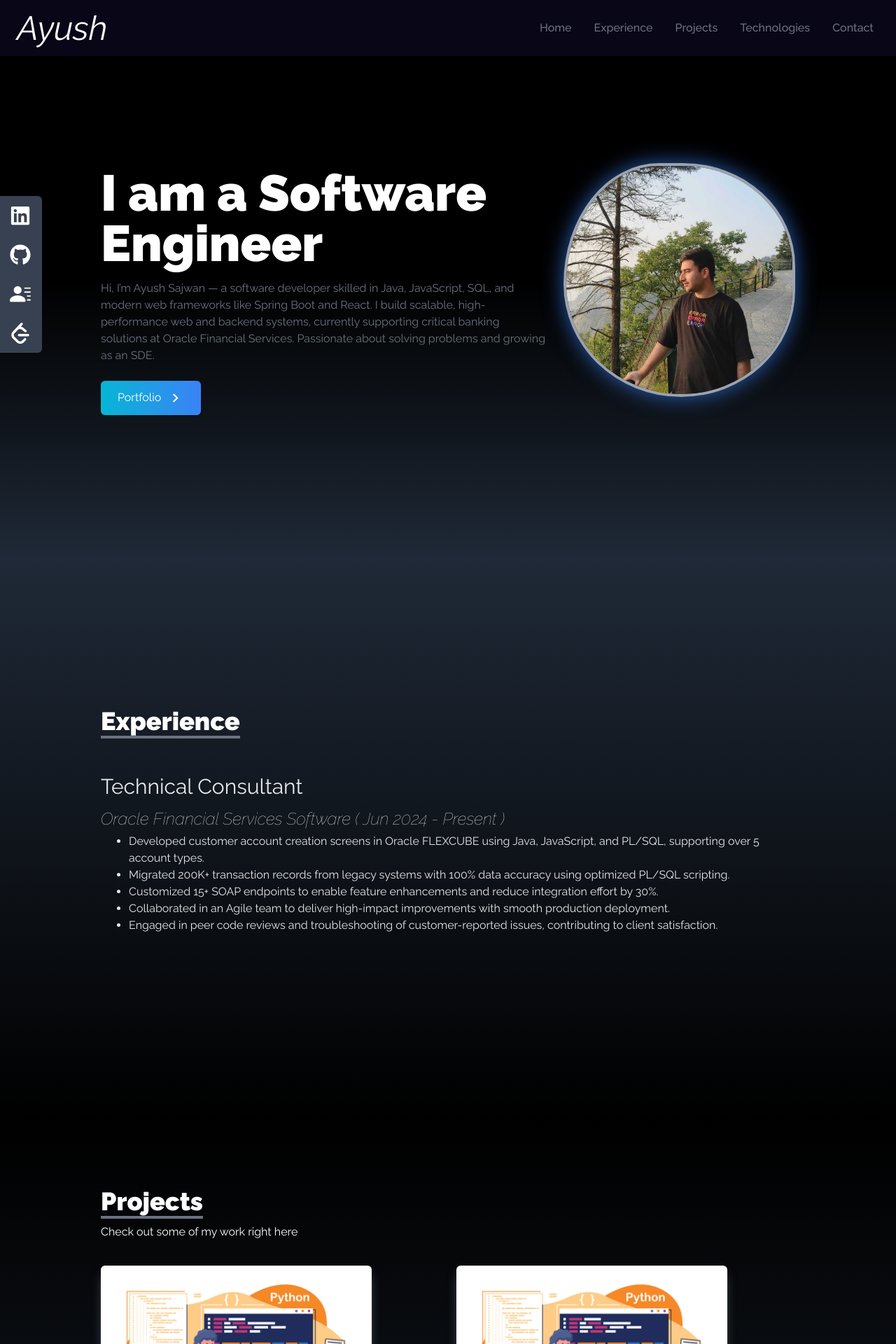
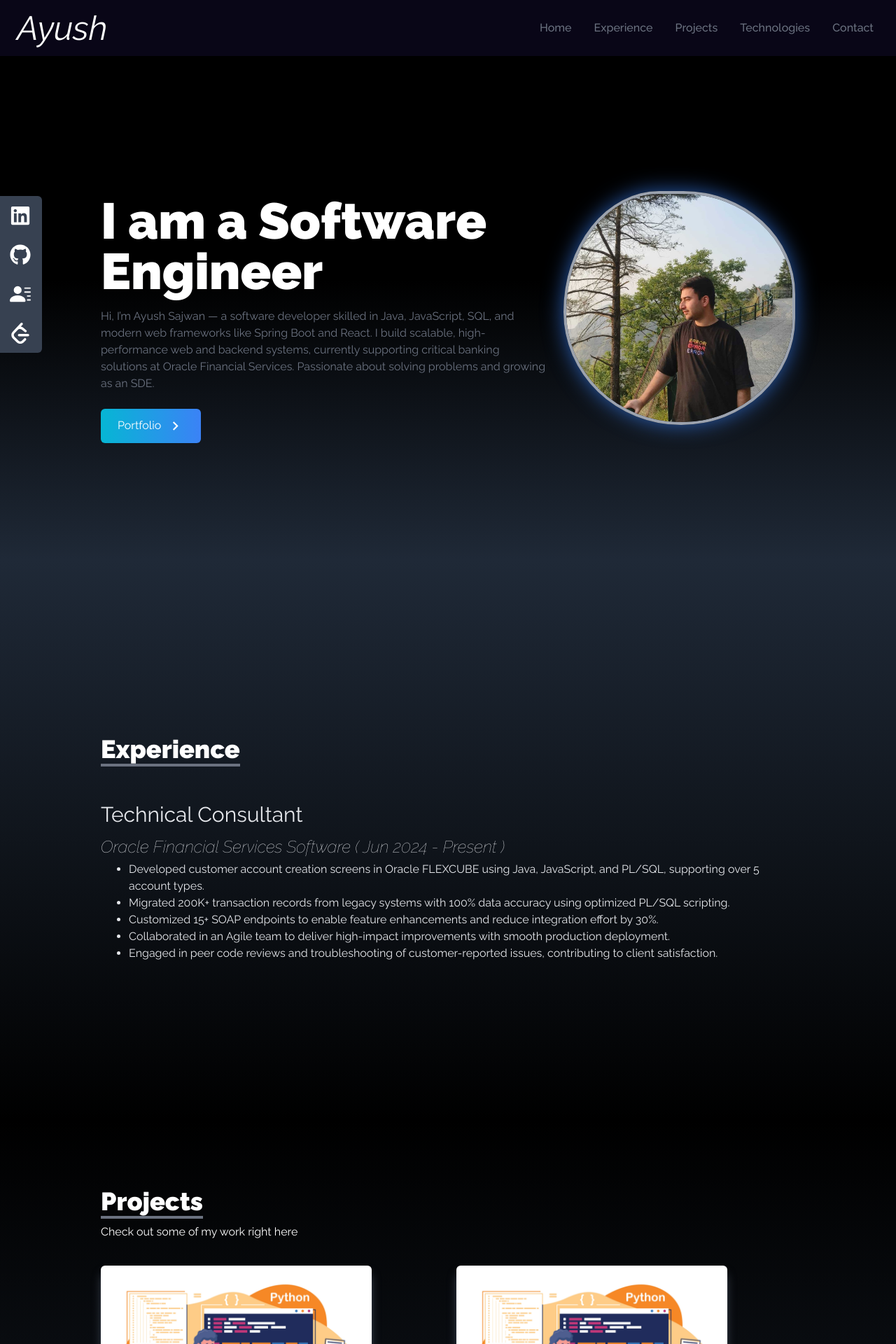
Before and after one commit to Ayush-Sajwan/Portfolio, a React (Create React App) app: page / in a window 1280 px wide. Shown: the top 1920 px of the page at 70% size. Built offline with nearby package versions, Linux system fonts and the light colour scheme.

Commit message:
Fixed Padding in Home and Experience

```diff
--- a/src/components/Experience.jsx
+++ b/src/components/Experience.jsx
@@ -20,7 +20,7 @@
   return (
     <div
       name="experience"
-      className="w-full h-screen bg-gradient-to-b from-gray-800 to-black text-white"
+      className="w-full pt-20 h-screen bg-gradient-to-b from-gray-800 to-black text-white"
     >
       <div className="max-w-screen-lg w-full h-full justify-center flex flex-col mx-auto p-4">
         <div className="pb-6">
--- a/src/components/Home.jsx
+++ b/src/components/Home.jsx
@@ -10,7 +10,7 @@
 
 
   return (
-    <div name="home" className='h-screen w-full bg-gradient-to-b from-black via-black to-gray-800'>
+    <div name="home" className='h-screen pt-20 w-full bg-gradient-to-b from-black via-black to-gray-800'>
 
       <div className='max-w-screen-lg mx-auto flex flex-col-reverse items-center justify-center h-full px-4 md:flex-row'>
 
```
